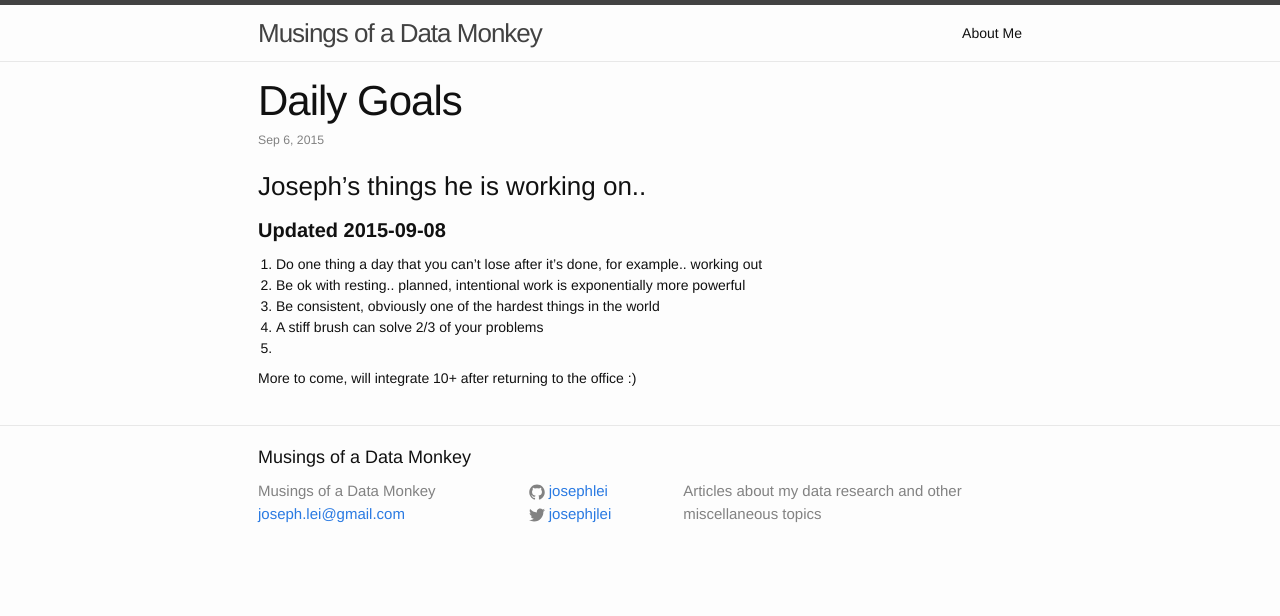
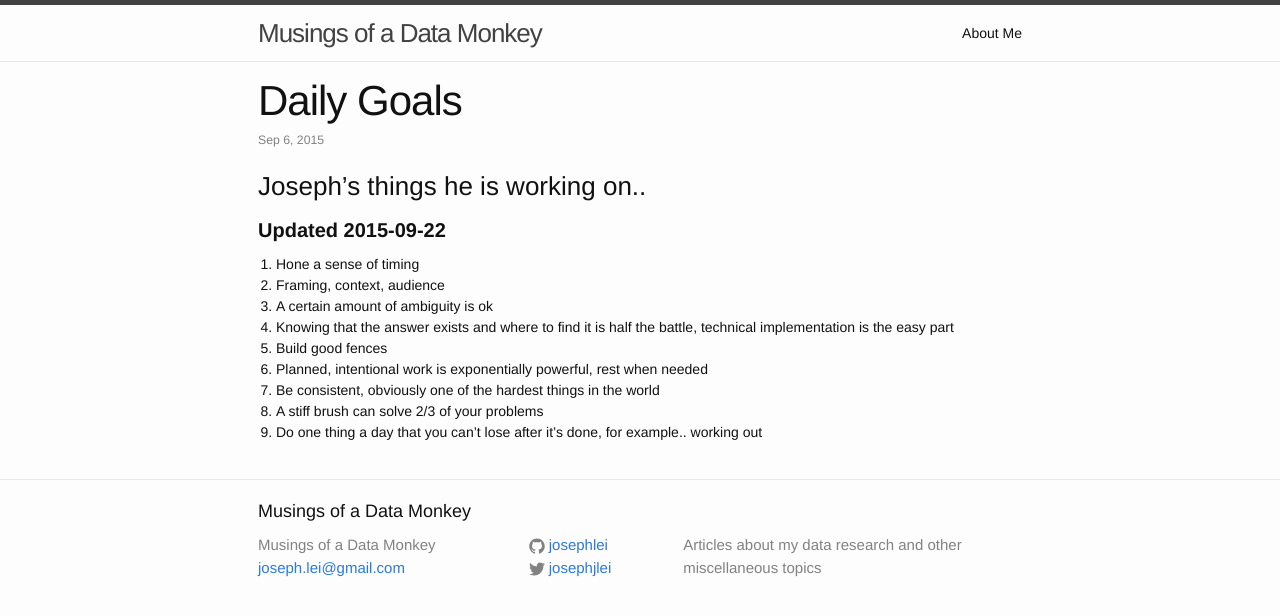
Before and after one commit to josephlei/jjl-website, a Jekyll site: the page built from _posts/2015-09-06-goals.markdown, in a window 1280 px wide. Shown: the top 616 px of the page. Built offline with Jekyll 4.4.1, drawn with Linux system fonts in a browser that asks for light colours.

Commit message:
direct shell update

```diff
--- a/_posts/2015-09-06-goals.markdown
+++ b/_posts/2015-09-06-goals.markdown
@@ -8,12 +8,14 @@ published: true
 
 ###Joseph's things he is working on..
 
-####**Updated 2015-09-08**
+####**Updated 2015-09-22**
 
-1. Do one thing a day that you can't lose after it's done, for example.. working out
-2. Be ok with resting.. planned, intentional work is exponentially more powerful
-3. Be consistent, obviously one of the hardest things in the world
-4. A stiff brush can solve 2/3 of your problems
-5.
-
-More to come, will integrate 10+ after returning to the office :)
+1. Hone a sense of timing
+2. Framing, context, audience
+3. A certain amount of ambiguity is ok
+4. Knowing that the answer exists and where to find it is half the battle, technical implementation is the easy part
+5. Build good fences
+6. Planned, intentional work is exponentially powerful, rest when needed
+7. Be consistent, obviously one of the hardest things in the world
+8. A stiff brush can solve 2/3 of your problems
+9. Do one thing a day that you can't lose after it's done, for example.. working out
```
